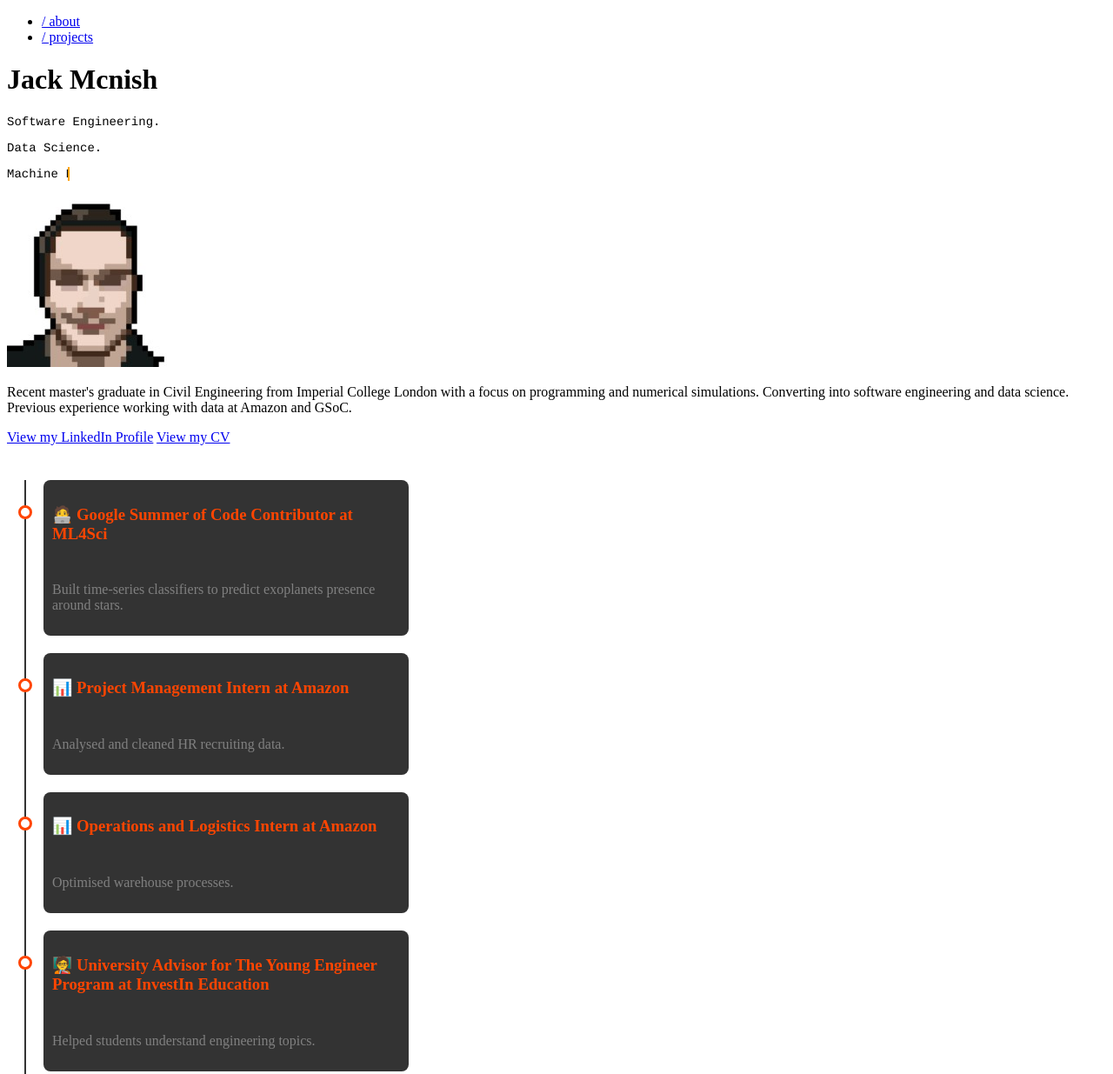
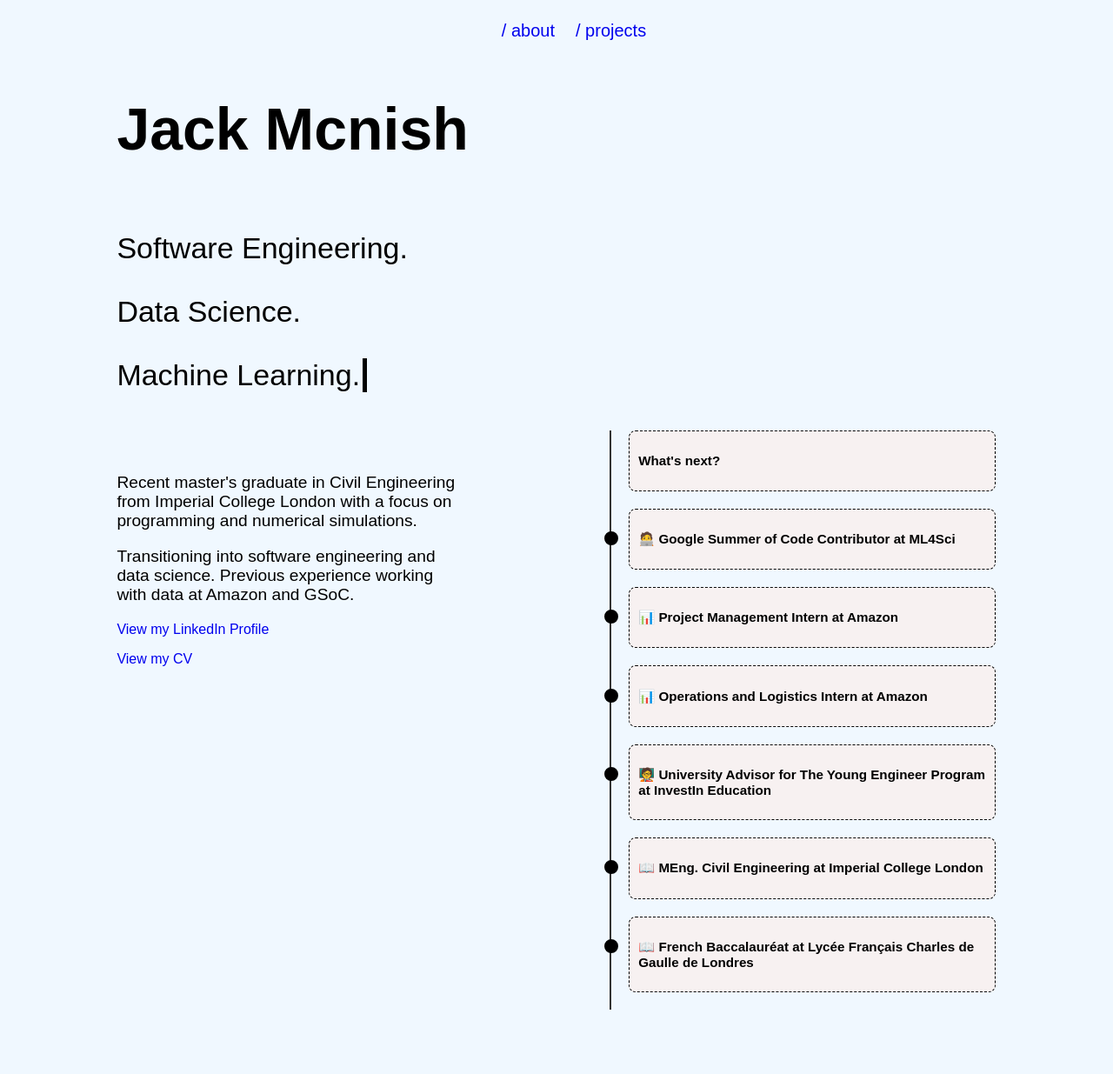
Before and after one commit to Torus403/jackmcnish, a plain HTML site: page index.html in a window 1280 px wide. Shown: the top 1235 px of the page at 87% size. After the commit the page ends 1179 px from the top, so only its background shows below. Drawn offline with Linux system fonts and the light colour scheme.

Commit message:
Style content and add content to projects

```diff
--- a/index.html
+++ b/index.html
@@ -22,9 +22,12 @@
     </nav>
 
 
-    <div>
+    <div class="header">
+
+        <div class="header-left">
 
             <h1>Jack Mcnish</h1>
+
             <div class="css-typing">
                 <p>
                     Software Engineering.
@@ -37,59 +40,77 @@
                 </p>
             </div>
 
-        <img src="img/photo.jpg" alt="photo of me">
-        <p>Recent master's graduate in Civil Engineering from Imperial College London with a focus on programming and
+        </div>
+
+    </div>
+
+    <div class="main-body">
+
+        <div class="header-right">
+            <!-- <img src="img/photo.jpg" alt="photo of me"> -->
+            <p class="bio">Recent master's graduate in Civil Engineering from Imperial College London with a focus
+                on
+                programming
+                and
                 numerical
-            simulations. Converting into software engineering and data science. Previous experience working with data
+                simulations.
+            </p>
+            <p class="bio">Transitioning into software engineering and data science. Previous experience working with
+                data
                 at Amazon and
-            GSoC.
-        </p>
-        <a href="https://www.linkedin.com/in/jack-mcnish-b408b31b3/">View my LinkedIn Profile</a>
+                GSoC.</p>
+            <div class="links">
+                <a href="https://www.linkedin.com/in/jack-mcnish-b408b31b3/">View my LinkedIn
+                    Profile</a>
                 <a href="/media/CV.pdf">View my CV</a>
             </div>
+        </div>
+
+
 
         <div class="timeline">
             <div class="outer">
                 <div class="card">
+                    <div class="info-last">
+                        <h3 class="title-last">What's next?</h3>
+                    </div>
+                </div>
+                <div class="card">
                     <div class="info">
                         <h3 class="title">🧑‍💻 Google Summer of Code Contributor at ML4Sci</h3>
-                    <p>Built time-series classifiers to predict exoplanets presence around stars.
-                    </p>
                     </div>
                 </div>
                 <div class="card">
                     <div class="info">
                         <h3 class="title">📊 Project Management Intern at Amazon</h3>
-                    <p>Analysed and cleaned HR recruiting data.</p>
                     </div>
                 </div>
                 <div class="card">
                     <div class="info">
                         <h3 class="title">📊 Operations and Logistics Intern at Amazon</h3>
-                    <p>Optimised warehouse processes.</p>
                     </div>
                 </div>
                 <div class="card">
                     <div class="info">
-                    <h3 class="title">🧑‍🏫 University Advisor for The Young Engineer Program at InvestIn Education</h3>
-                    <p>Helped students understand engineering topics.</p>
+                        <h3 class="title">🧑‍🏫 University Advisor for The Young Engineer Program at InvestIn Education
+                        </h3>
                     </div>
                 </div>
                 <div class="card">
                     <div class="info">
                         <h3 class="title">📖 MEng. Civil Engineering at Imperial College London</h3>
-                    <p>Simulation and Analysis of Space-Based Solar Power</p>
                     </div>
                 </div>
                 <div class="card">
                     <div class="info">
                         <h3 class="title">📖 French Baccalauréat at Lycée Français Charles de Gaulle de Londres</h3>
-                    <p>High school diploma, scientific stream.</p>
                     </div>
                 </div>
             </div>
         </div>
 
+    </div>
+
 </body>
 
 </html>
--- a/styles.css
+++ b/styles.css
@@ -1,37 +1,107 @@
+body {
+    font-family: sans-serif;
+    background-color: aliceblue;
+}
+
+a, h1, .bio {
+    text-decoration: none;
+}
+
+
+nav{
+    text-align: center;
+    display: flex;
+    justify-content: center;
+    align-items: center;
+}
+
+ul {
+    display: flex;
+    gap: 24px;
+    list-style: none;
+}
+
+li {
+    font-size: 20px;
+}
+
+h1 {
+    font-size: 68px;
+
+}
+
+
+.header-left {
+    display: flex;
+    flex-direction: column;
+    margin-left: 10%;
+}
+
+.header-right {
+    margin: 40px;
+    display: inline-block;
+    flex-direction: row;
+    align-items: center;
+    margin-left: 10%;
+
+}
+
+.bio {
+    max-width: 400px;
+    text-align: start;
+    font-size: larger;
+}
+
+.links {
+    display: flex;
+    flex-direction: column;
+    gap: 16px
+}
+
+
+.main-body {
+    display: flex;
+    justify-content: center;
+}
+
+
+
+
+
+
 
 .css-typing p {
-  border-right: .15em solid orange;
-  font-family: "Courier";
-  font-size: 14px;
+  border-right: .15em solid black;
+  font-size: 34px;
   white-space: nowrap;
   overflow: hidden;
 }
 .css-typing p:nth-child(1) {
-  width: 12.5em;
-  -webkit-animation: type 2s steps(40, end);
-  animation: type 2s steps(40, end);
+  width: 10em;
+  -webkit-animation: type 1s steps(40, end);
+  animation: type 1s steps(40, end);
   -webkit-animation-fill-mode: forwards;
   animation-fill-mode: forwards;
 }
 
 .css-typing p:nth-child(2) {
-  width: 8em;
+  width: 7em;
   opacity: 0;
-  -webkit-animation: type2 2s steps(40, end);
-  animation: type2 2s steps(40, end);
-  -webkit-animation-delay: 2s;
-  animation-delay: 2s;
+  -webkit-animation: type2 1s steps(40, end);
+  animation: type2 1s steps(40, end);
+  -webkit-animation-delay: 1s;
+  animation-delay: 1s;
   -webkit-animation-fill-mode: forwards;
   animation-fill-mode: forwards;
 }
 
 .css-typing p:nth-child(3) {
-  width: 10em;
+  width: 8.3em;
   opacity: 0;
-  -webkit-animation: type3 2s steps(40, end), blink .5s step-end infinite alternate;
-  animation: type3 2s steps(40, end), blink .5s step-end infinite alternate;
-  -webkit-animation-delay: 4s;
-  animation-delay: 4s;
+  -webkit-animation: type3 1s steps(40, end), blink .5s step-end infinite alternate;
+  animation: type3 1s steps(40, end), blink .5s step-end infinite alternate;
+  -webkit-animation-delay: 2s;
+  animation-delay: 2s;
   -webkit-animation-fill-mode: forwards;
   animation-fill-mode: forwards;
 }
@@ -41,7 +111,7 @@
     width: 0;
   }
   99.9% {
-    border-right: .15em solid orange;
+    border-right: .15em solid black;
   }
   100% {
     border: none;
@@ -53,7 +123,7 @@
     width: 0;
   }
   99.9% {
-    border-right: .15em solid orange;
+    border-right: .15em solid black;
   }
   100% {
     border: none;
@@ -68,7 +138,7 @@
     opacity: 1;
   }
   99.9% {
-    border-right: .15em solid orange;
+    border-right: .15em solid black;
   }
   100% {
     opacity: 1;
@@ -84,7 +154,7 @@
     opacity: 1;
   }
   99.9% {
-    border-right: .15em solid orange;
+    border-right: .15em solid black;
   }
   100% {
     opacity: 1;
@@ -133,11 +203,12 @@
 
 
 
+
 /* Timeline Container */
 .timeline {
-  background: var(--primary-color);
-  margin: 20px auto;
-  padding: 20px;
+  margin: 10px auto;
+  display: flex;
+  justify-content: center;
 }
 
 /* Outer Layer with the timeline border */
@@ -150,10 +221,11 @@
   position: relative;
   margin: 0 0 20px 20px;
   padding: 10px;
-  background: #333;
-  color: gray;
+  background: rgb(247, 241, 241);
   border-radius: 8px;
   max-width: 400px;
+  border: 1px dashed black;
+  font-size: 13px;
 }
 
 /* Information about the timeline */
@@ -165,7 +237,7 @@
 
 /* Title of the card */
 .title {
-  color: orangered;
+  color: black;
   position: relative;
 }
 
@@ -175,8 +247,32 @@
   position: absolute;
   width: 10px;
   height: 10px;
-  background: white;
+  background: black;
   border-radius: 999px;
   left: -39px;
-  border: 3px solid orangered;
+  border: 3px solid black;
 }
+
+
+
+
+
+
+.project-container {
+    display: flex;
+    flex-direction: column;
+    justify-content: center;
+    align-items: center;
+    gap: 60px;
+}
+
+.project {
+    display: flex;
+    align-items: center;
+    justify-content: center;
+    width: 50%;
+}
+
+.project-text {
+    width: 50%;
+}
```
Also changed, not shown: projects.html (+32 -0 lines). Lines whose indentation alone changed are shown as unchanged.
